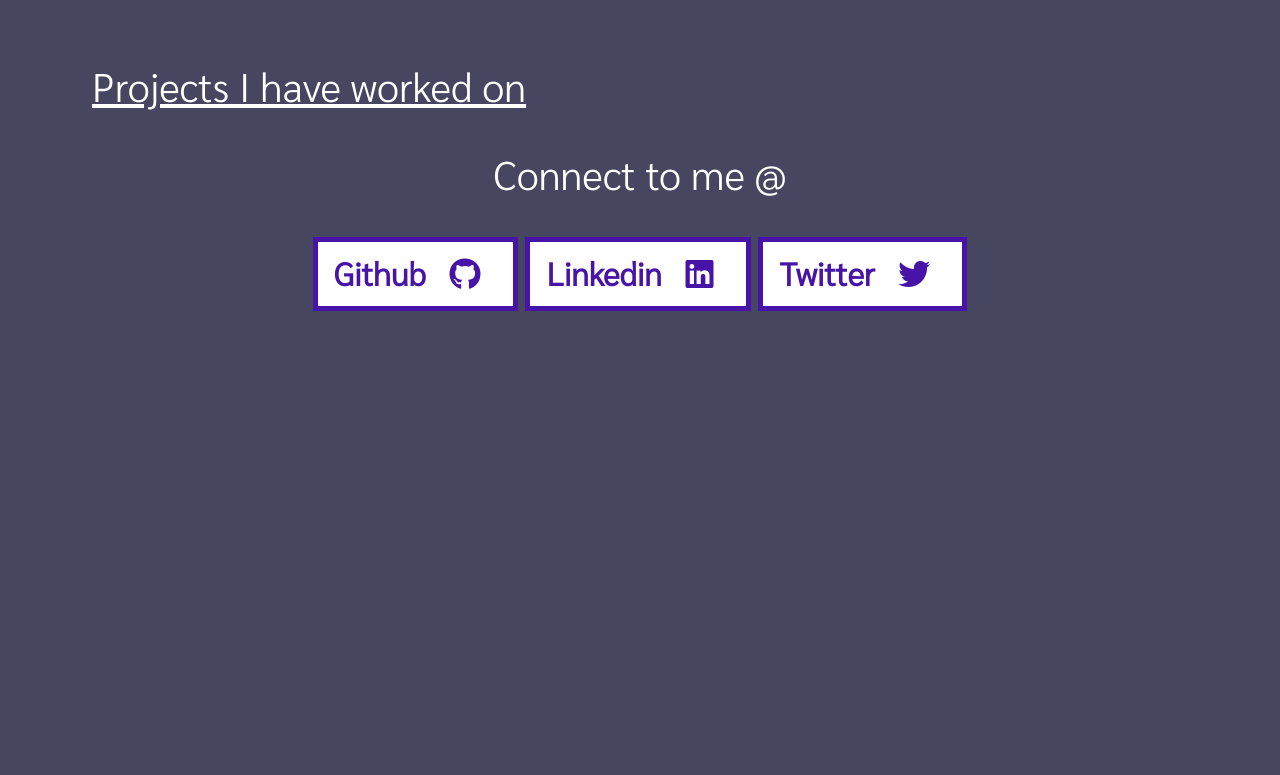
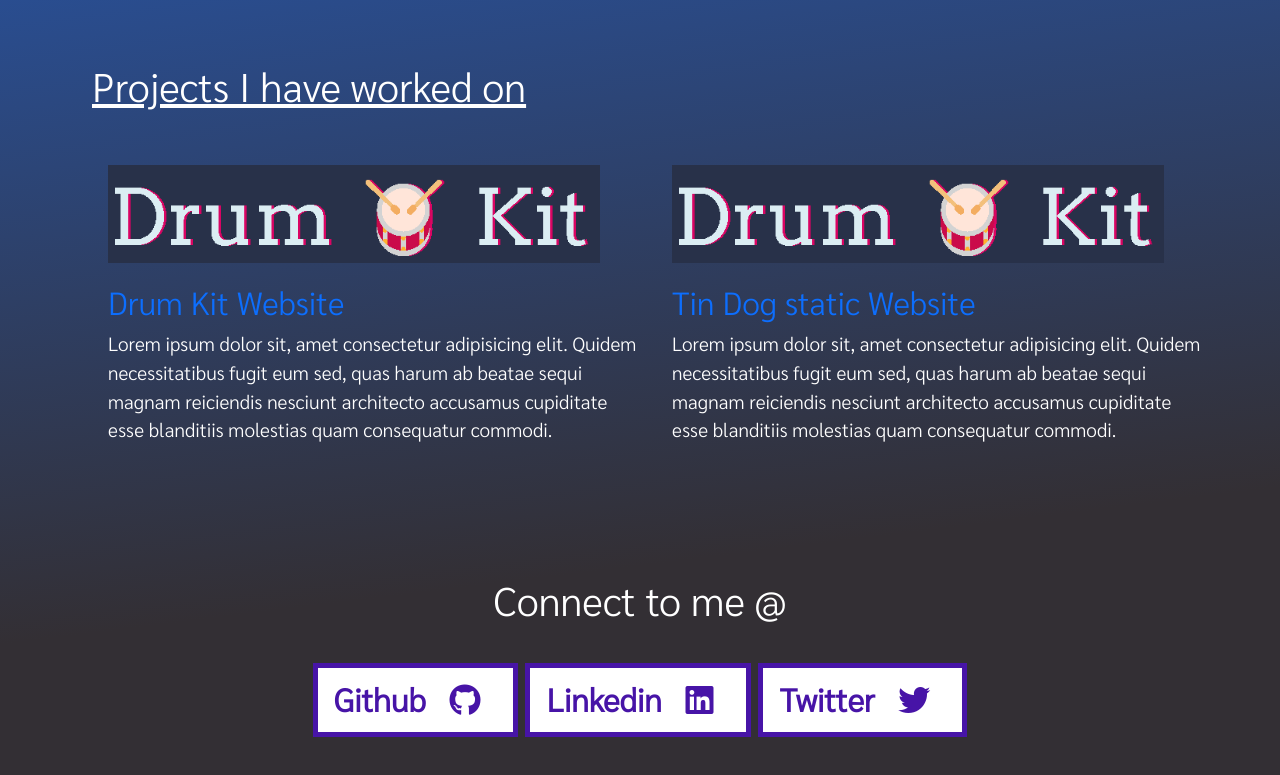
Before and after one commit to raveeshpanwar/Raveesh-Portfolio, a website: page index.html in a window 1280 px wide. Shown: the part 1538-2313 px from the top of the page. Before the commit the page ends 1897 px from the top, so only its background shows below. Drawn offline with nearby package versions, Linux system fonts and the light colour scheme; a web font is replaced by a local one.

Commit message:
color and link fixes

```diff
--- a/index.html
+++ b/index.html
@@ -1,6 +1,8 @@
 <html>
     <head>
         <meta charset="utf-8">
+        <meta name="viewport" content="width=device-width, initial-scale=1.0">
+
      <title>Raveesh Panwar</title>
 
      <link href="https://cdn.jsdelivr.net/npm/bootstrap@5.0.2/dist/css/bootstrap.min.css" rel="stylesheet" integrity="sha384-EVSTQN3/azprG1Anm3QDgpJLIm9Nao0Yz1ztcQTwFspd3yD65VohhpuuCOmLASjC" crossorigin="anonymous">
@@ -45,13 +47,31 @@
     </div>
     <div id="projects" class="projects">
      <h1 class="skillsheading">Projects I have worked on</h1>
+    <div class="boss">
+     <div class="section">
+        <div class="sectionimg" ></div>
+          <div class="sectionbelow">
+              <h2><a href="https://raveeshpanwar.github.io/Drum-Kit"> Drum Kit Website</a></h2>
+              <p >Lorem ipsum dolor sit, amet consectetur adipisicing elit. Quidem necessitatibus fugit eum sed, quas harum ab beatae sequi magnam reiciendis nesciunt architecto accusamus cupiditate esse blanditiis molestias quam consequatur commodi.</p>
+          </div>
+     </div>
+     <div class="section">
+        <div class="sectionimg" ></div>
+          <div class="sectionbelow">
+              <h2><a href="https://github.com/raveeshpanwar/TinDog"> Tin Dog static Website</a></h2>
+              <p >Lorem ipsum dolor sit, amet consectetur adipisicing elit. Quidem necessitatibus fugit eum sed, quas harum ab beatae sequi magnam reiciendis nesciunt architecto accusamus cupiditate esse blanditiis molestias quam consequatur commodi.</p>
+          </div>
+     </div>
+     </div>
+
+
     </div>
     <div id="contact" >
         <h1 class="contactheading">Connect to me @</h1>
         <div class="contact">
         <a class='contacticon'href="https://github.com/raveeshpanwar">Github <i class="fa-brands fa-github"></i></a>
         <a class='contacticon'href='https://www.linkedin.com/in/raveesh-panwar-04b08b1b5'>Linkedin <i class="fa-brands fa-linkedin"></i></a>
-        <a class='contacticon'href="https://https://twitter.com/RaveeshPanwar_">Twitter <i class="fa-brands fa-twitter"></i></a>
+        <a class='contacticon'href="https://twitter.com/RaveeshPanwar_">Twitter <i class="fa-brands fa-twitter"></i></a>
     </div>
     </div>
     </div>
--- a/styles.css
+++ b/styles.css
@@ -1,7 +1,13 @@
 body{
-    background-color: #464660;
-    background-size: cover;font-family: 'Sarabun', sans-serif;
+
+    background: rgb(51,47,52);
+    background: linear-gradient(353deg, rgba(51,47,52,1) 12%, rgba(37,91,186,1) 50%, rgba(158,158,158,1) 81%);
+   font-family: 'Sarabun', sans-serif;
     color:#ffffff;
+
+}
+a{
+    text-decoration: none;
 }
 .navbar{
     background-color:#789395;
@@ -103,5 +109,26 @@ font-weight: bold;
 }
 #contact{
     padding-bottom:3rem;
+}
+.section{
+    display: grid;
+    grid-template-rows: 1fr 1fr 1fr 1fr;
+    padding:1rem;
+}
+.boss{
+    grid-template-columns: 3fr 3fr;
+    display: grid;
+}
+
+.sectionimg{
+    background-image: url(images/drum-roll.png);
+   background-size: contain;
+    background-repeat:no-repeat;
+    grid-row: 1/2;
+}
+.sectionbelow{
+  grid-row: 2/4;
+    font-size: 1.2rem;
+padding-top:1.2rem;
 
 }
```
Also changed, not shown: images/drum-roll.png (added).
